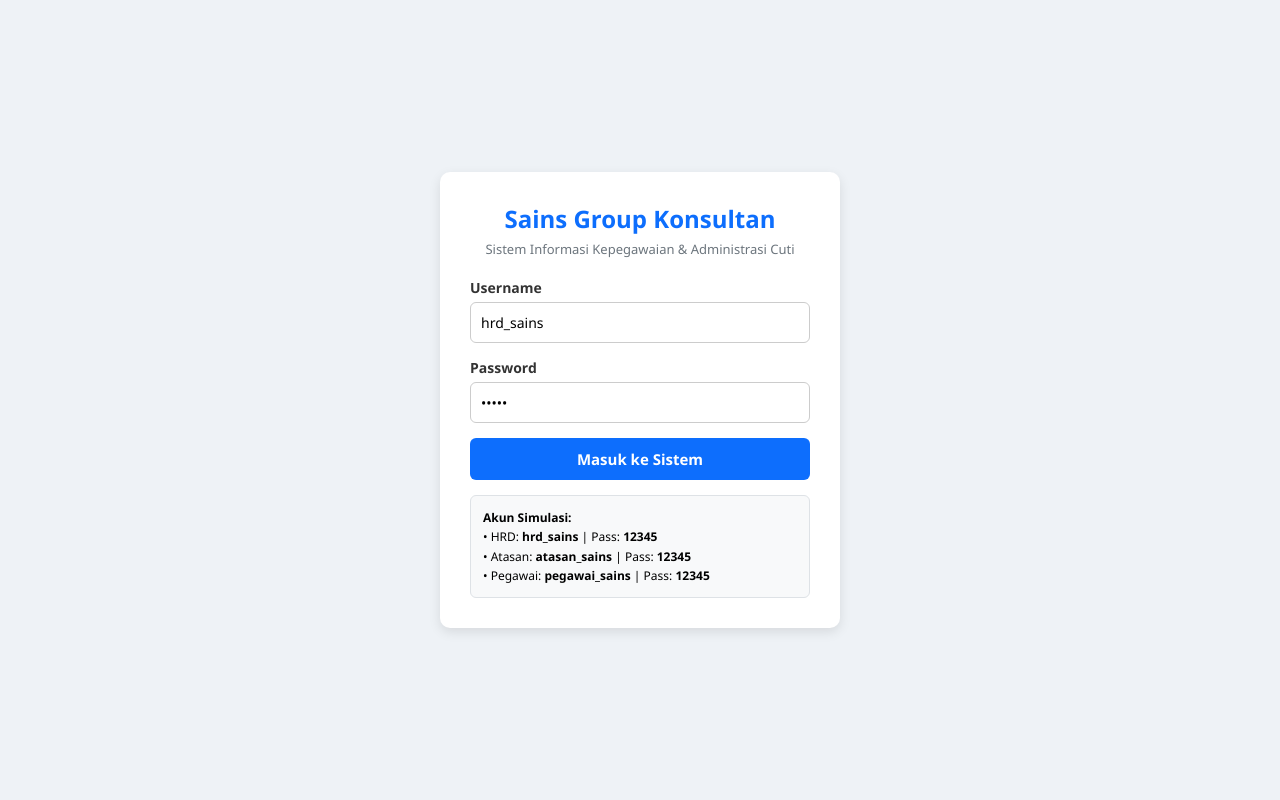
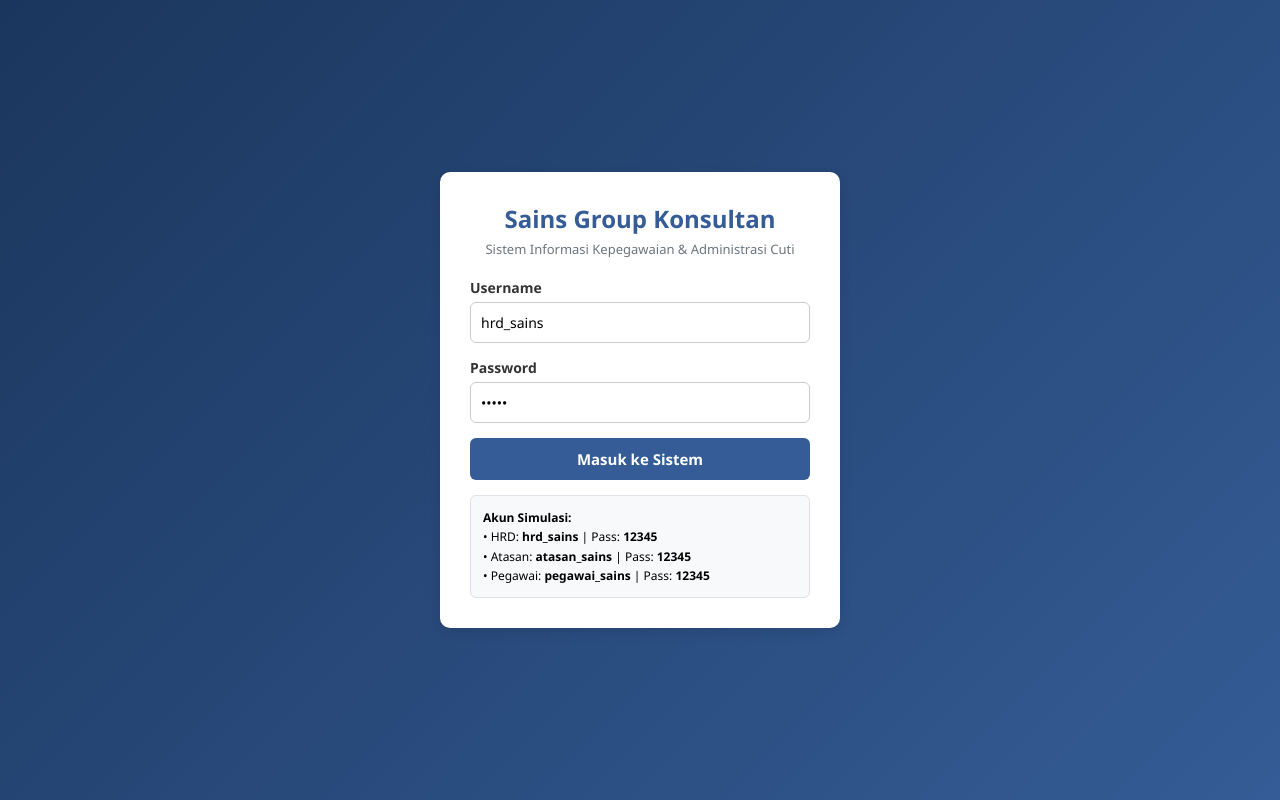
Before and after one commit to indram1705-a11y/Sistem-kepegawaian-Sainsgroup, a plain HTML site: page index.html in a window 1280 px wide. Drawn offline with Linux system fonts and the light colour scheme.

Commit message:
Add files via upload

```diff
--- a/index.html
+++ b/index.html
@@ -6,15 +6,27 @@
     <title>Login - Sistem Kepegawaian Sains Group Kupang</title>
     <style>
         * { box-sizing: border-box; font-family: 'Segoe UI', Tahoma, sans-serif; }
-        body { background-color: #eef2f6; margin: 0; display: flex; align-items: center; justify-content: center; height: 100vh; }
+        body { background-color: #5a7591; margin: 0; display: flex; align-items: center; justify-content: center; height: 100vh; }
         .card { background: white; padding: 30px; border-radius: 10px; box-shadow: 0 4px 12px rgba(0,0,0,0.1); width: 100%; max-width: 400px; }
-        h2 { color: #0d6efd; text-align: center; margin: 0 0 5px 0; }
+        h2 { color: #355c96; text-align: center; margin: 0 0 5px 0; }
         p.sub { color: #6c757d; text-align: center; font-size: 13px; margin: 0 0 20px 0; }
         label { display: block; font-size: 14px; margin-bottom: 5px; font-weight: 600; color: #333; }
         input { width: 100%; padding: 10px; margin-bottom: 15px; border: 1px solid #ccc; border-radius: 6px; font-size: 14px; }
-        button { width: 100%; padding: 11px; background-color: #0d6efd; color: white; border: none; border-radius: 6px; font-size: 15px; font-weight: bold; cursor: pointer; }
-        button:hover { background-color: #0b5ed7; }
+        button { width: 100%; padding: 11px; background-color: #355c96; color: white; border: none; border-radius: 6px; font-size: 15px; font-weight: bold; cursor: pointer; }
+        button:hover { background-color: #355c96; }
         .info { background: #f8f9fa; border: 1px solid #dee2e6; padding: 12px; border-radius: 6px; margin-top: 15px; font-size: 12px; line-height: 1.6; }
+
+        body {
+            background: linear-gradient(135deg, #1a365d 0%, #355c96 100%);
+            /* biarkan pengaturan flex & tinggi lainnya tetap sama */
+        }
+
+        .login-box { /* sesuaikan dengan nama class kotak putih Anda */
+            border-top: 5px solid #1a365d;
+            border-radius: 10px;
+            box-shadow: 0 12px 30px rgba(0, 0, 0, 0.25);
+        }
+
     </style>
 </head>
 <body>
```
